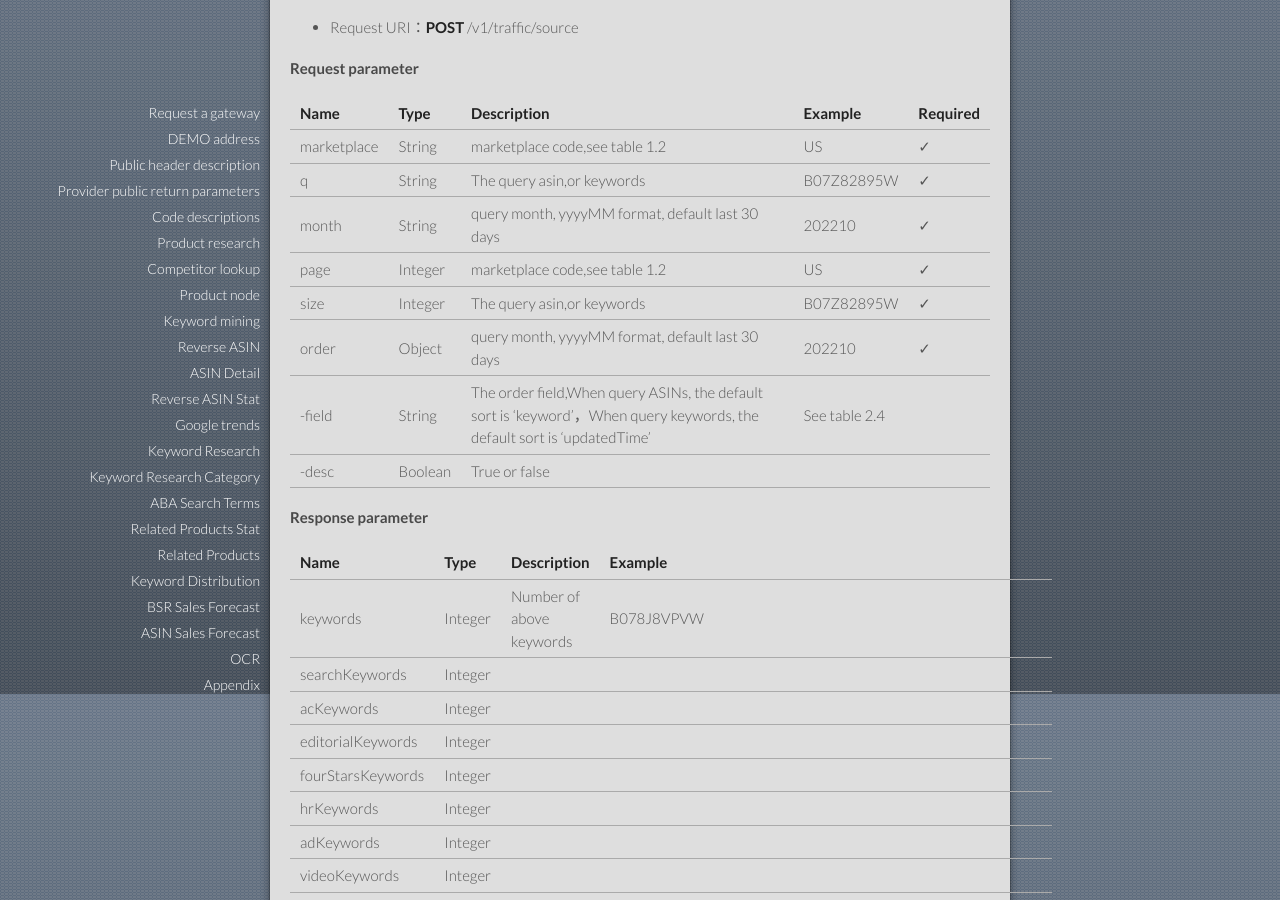
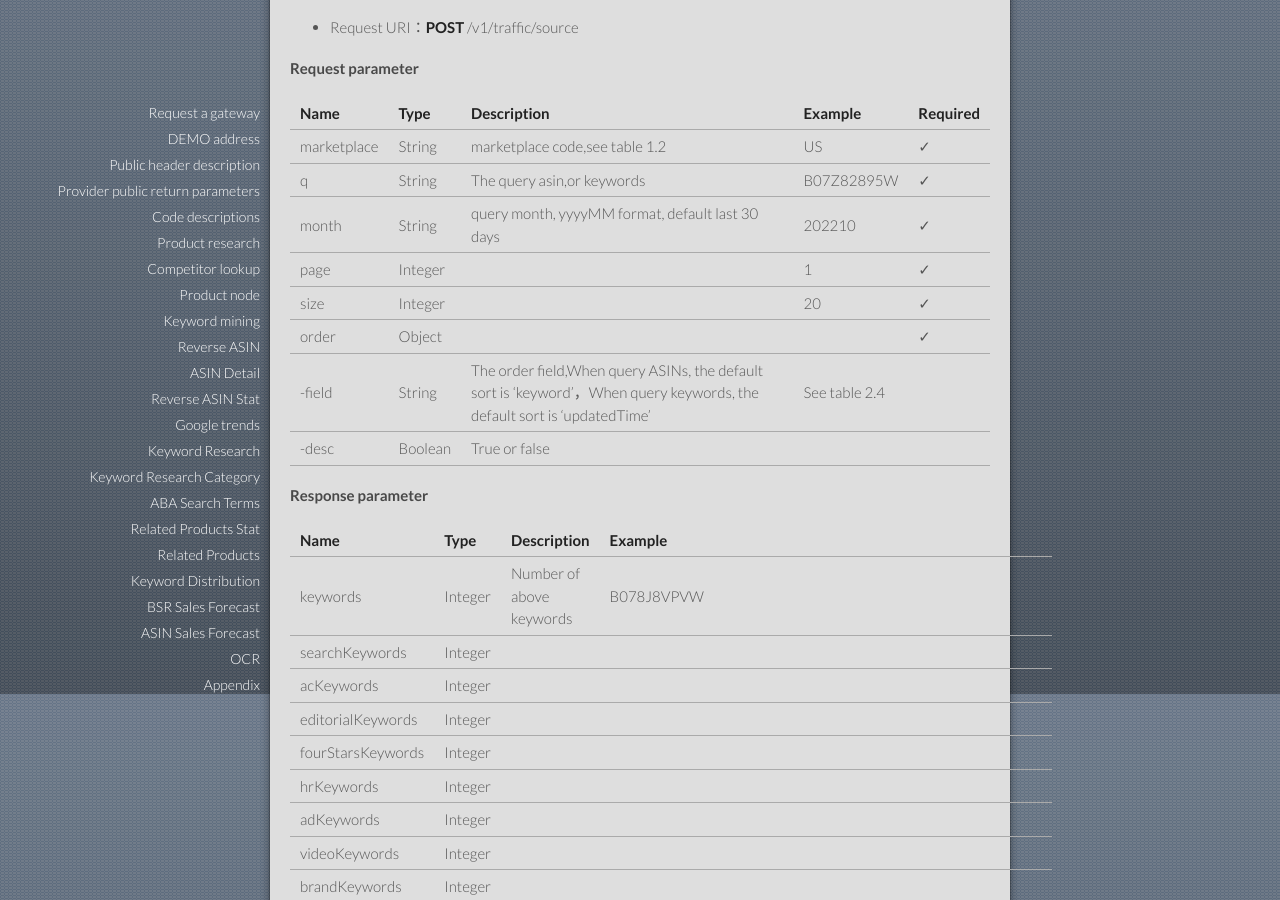
Before and after one commit to sellersprite/sellersprite.github.io, a Jekyll site: the page built from index.md, in a window 1280 px wide and 900 px high, scrolled down 29906 px. Built offline with Jekyll 4.4.1, drawn with Linux system fonts in a browser that asks for light colours; our own code applies the rules of GitHub Pages for plain Markdown files.

Commit message:
Update index.md

```diff
--- a/index.md
+++ b/index.md
@@ -922,9 +922,9 @@ curl 'https://api.sellersprite.com/v1/traffic/listing' \
 | marketplace | String  | marketplace code,see table 1.2                                                                                              | US            | ✓       |
 | q           | String  | The query asin,or keywords                                                                                                  | B07Z82895W    | ✓       |
 | month       | String  | query month, yyyyMM format, default last 30 days                                                                            | 202210        | ✓       |
-| page        | Integer | marketplace code,see table 1.2                                                                                              | US            | ✓       |
-| size        | Integer | The query asin,or keywords                                                                                                  | B07Z82895W    | ✓       |
-| order       | Object  | query month, yyyyMM format, default last 30 days                                                                            | 202210        | ✓       |
+| page        | Integer |                                                                                         | 1            | ✓       |
+| size        | Integer |                                                                                            |  20   | ✓       |
+| order       | Object  |                                                                            |         | ✓       |
 | -field      | String  | The order field,When query ASINs, the default sort is ‘keyword’，When query keywords, the default sort is ‘updatedTime’ | See table 2.4 |         |
 | -desc       | Boolean | True or false                                                                                                               |              |         |
 
```
Also changed, not shown: other parts of index.md (+1 -1 lines).
